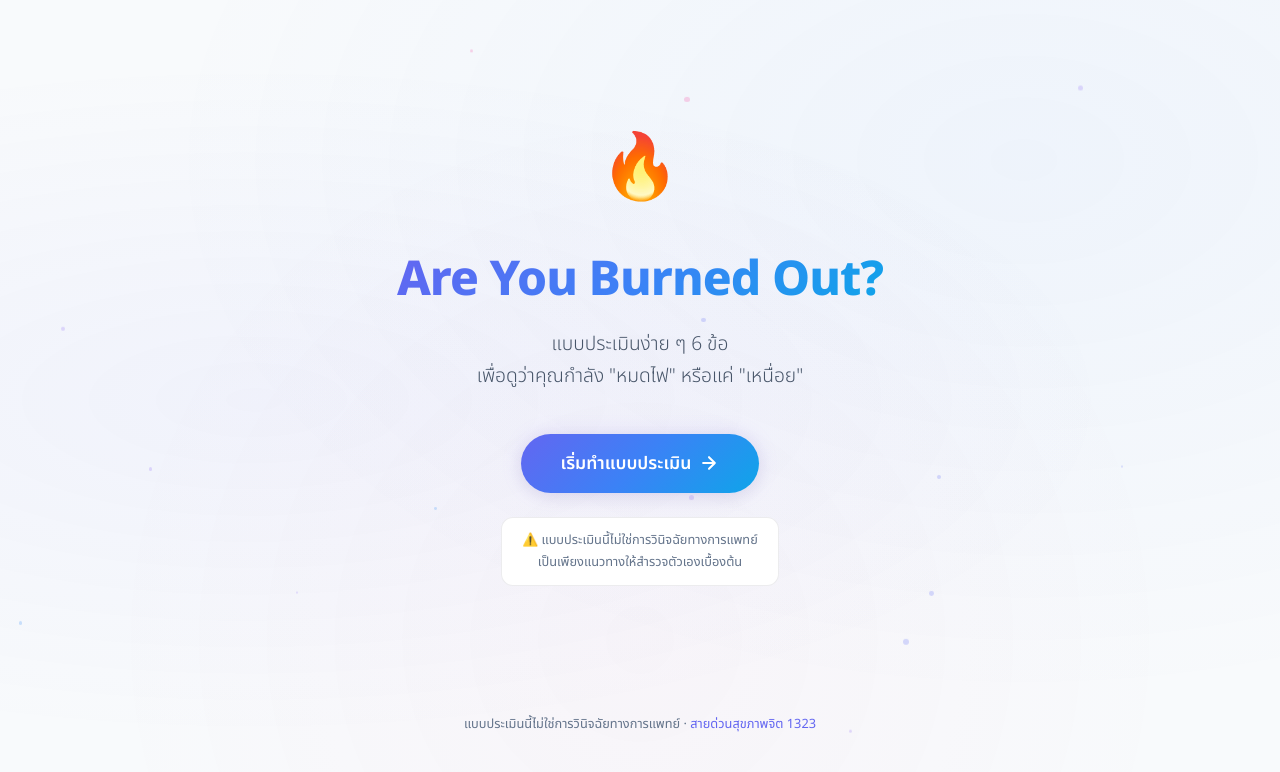
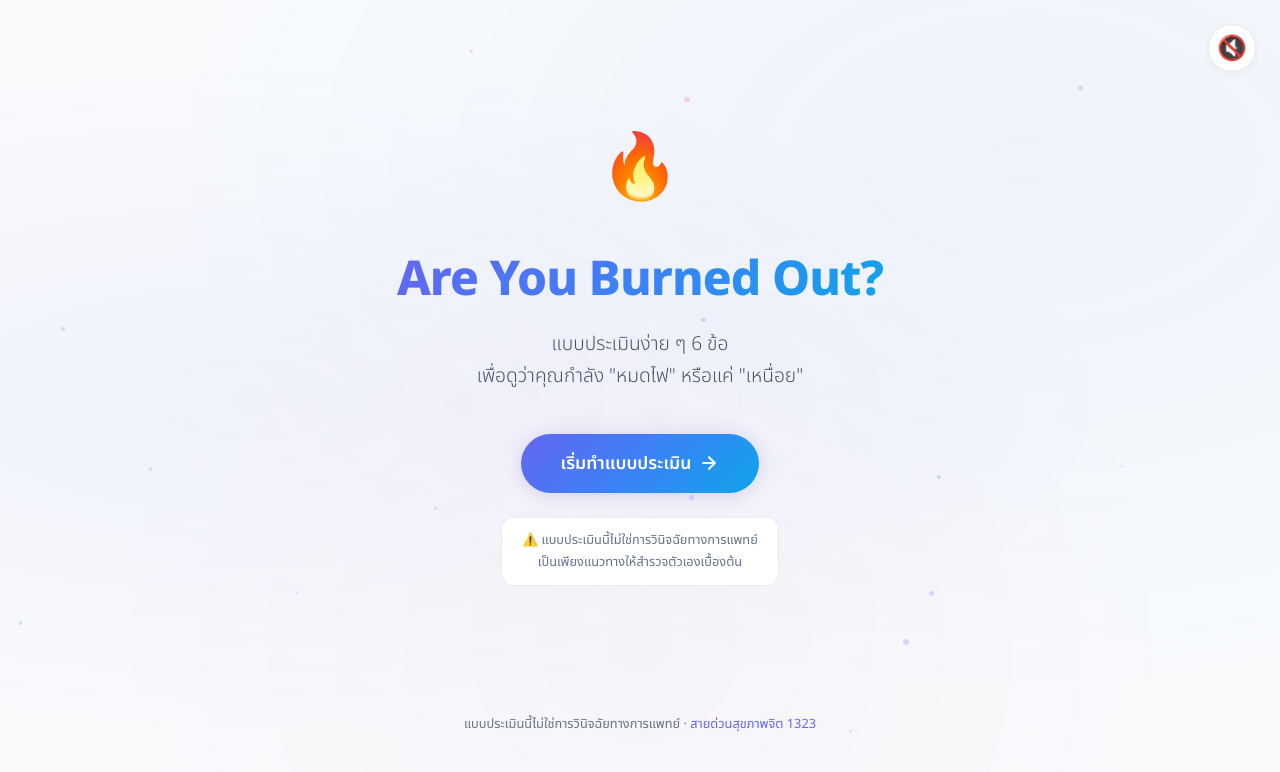
Before and after one commit to YYogurt/Areyouburnedout, a Next.js app: page / in a window 1280 px wide. Shown: the top 772 px of the page. Built offline with nearby package versions, Linux system fonts and the light colour scheme.

Commit message:
1323 link

```diff
--- a/app/globals.css
+++ b/app/globals.css
@@ -641,7 +641,36 @@ body::before {
 
 .share-btn:hover {
   transform: translateY(-2px);
-  box-shadow: var(--shadow-md), 0 0 20px rgba(167, 139, 250, 0.2);
+  box-shadow: var(--shadow-md), 0 0 20px rgba(99, 102, 241, 0.2);
+}
+
+/* ===== Music Player ===== */
+.music-player {
+  position: fixed;
+  top: 1.5rem;
+  right: 1.5rem;
+  z-index: 100;
+}
+
+.music-btn {
+  background: var(--bg-card);
+  border: 1px solid var(--border-subtle);
+  border-radius: 50%;
+  width: 48px;
+  height: 48px;
+  display: flex;
+  align-items: center;
+  justify-content: center;
+  font-size: 1.5rem;
+  cursor: pointer;
+  box-shadow: var(--shadow-sm);
+  transition: all var(--transition-fast);
+  backdrop-filter: blur(10px);
+}
+
+.music-btn:hover {
+  transform: scale(1.05);
+  box-shadow: var(--shadow-md);
 }
 
 /* ===== Footer ===== */
--- a/app/page.js
+++ b/app/page.js
@@ -1,6 +1,7 @@
 "use client";
 
-import { useState, useEffect, useCallback } from "react";
+import { useState, useEffect, useCallback, useRef } from "react";
+import html2canvas from "html2canvas";
 import { questions } from "@/data/questions";
 import { getResult } from "@/data/results";
 
@@ -78,6 +79,9 @@ export default function Home() {
 
   return (
     <main className="main-container">
+      {/* Background Music Player */}
+      <MusicPlayer />
+
       {/* Decorative particles */}
       <Particles />
 
@@ -111,7 +115,12 @@ export default function Home() {
       <footer className="footer">
         <p>
           แบบประเมินนี้ไม่ใช่การวินิจฉัยทางการแพทย์ ·{" "}
-          <a href="tel:1323" id="footer-helpline">
+          <a
+            href="https://1323alltime.camri.go.th/"
+            target="_blank"
+            rel="noopener noreferrer"
+            id="footer-helpline"
+          >
             สายด่วนสุขภาพจิต 1323
           </a>
         </p>
@@ -251,28 +260,60 @@ function QuizScreen({
 /* ===== Result Screen ===== */
 function ResultScreen({ result, totalScore, maxScore, onReset }) {
   const percentage = (totalScore / maxScore) * 100;
+  const resultRef = useRef(null);
+
+  const downloadBlob = (blob) => {
+    const url = URL.createObjectURL(blob);
+    const a = document.createElement("a");
+    a.href = url;
+    a.download = "my-burnout-result.png";
+    document.body.appendChild(a);
+    a.click();
+    document.body.removeChild(a);
+    URL.revokeObjectURL(url);
+  };
 
   const handleShare = async () => {
-    const text = `ผลประเมินความ Burnout ของฉัน: ${result.emoji} ${result.title} (${totalScore}/${maxScore} คะแนน)\n\nลองทำแบบประเมินได้ที่:`;
-    if (navigator.share) {
+    if (!resultRef.current) return;
+
+    // เปลี่ยนปุ่มเป็นสถานะกำลังโหลดได้ถ้าต้องการ แต่ที่นี่ทำให้เร็วที่สุด
+    try {
+      const canvas = await html2canvas(resultRef.current, {
+        backgroundColor: "#f8fafc", // Light theme background
+        scale: 2, // High resolution
+        windowWidth: 640,
+        useCORS: true,
+      });
+
+      canvas.toBlob(async (blob) => {
+        if (!blob) return;
+
+        const file = new File([blob], "my-burnout-result.png", { type: "image/png" });
+        const shareText = `ผลประเมินความ Burnout ของฉัน: ${result.emoji} ${result.title} (${totalScore}/${maxScore} คะแนน)\n\nลองทำแบบประเมินได้ที่:`;
+
+        // ลองใช้ Web Share API พร้อมแนบรูป
+        if (navigator.share && navigator.canShare && navigator.canShare({ files: [file] })) {
           try {
             await navigator.share({
               title: "Are You Burned Out?",
-          text: text,
-          url: window.location.href,
+              text: shareText,
+              files: [file],
             });
-      } catch {
-        // User cancelled
+          } catch (err) {
+            // User cancelled or share failed, fallback to download
+            if (err.name !== "AbortError") {
+              downloadBlob(blob);
+            }
           }
         } else {
-      try {
-        await navigator.clipboard.writeText(
-          `${text} ${window.location.href}`
-        );
-        alert("คัดลอกผลลัพธ์แล้ว!");
-      } catch {
-        // Ignore
+          // Fallback สำหรับ PC หรือ Browser ที่ไม่รองรับ Share API
+          downloadBlob(blob);
+          alert("บันทึกรูปผลลัพธ์ลงเครื่องเรียบร้อยแล้ว! สามารถนำไปแชร์ต่อได้เลยครับ");
         }
+      });
+    } catch (error) {
+      console.error("Error generating image:", error);
+      alert("เกิดข้อผิดพลาดในการสร้างรูปภาพ");
     }
   };
 
@@ -281,7 +322,7 @@ function ResultScreen({ result, totalScore, maxScore, onReset }) {
       className="result-section"
       id="result-section"
     >
-      <div className="result-card">
+      <div className="result-card" ref={resultRef}>
         {/* Glow effect */}
         <div
           className="result-glow"
@@ -363,18 +404,20 @@ function ResultScreen({ result, totalScore, maxScore, onReset }) {
           <div className="helpline-card">
             <p className="helpline-title">{result.helpline.text}</p>
             <a
-              href={`tel:${result.helpline.number}`}
+              href="https://1323alltime.camri.go.th/"
+              target="_blank"
+              rel="noopener noreferrer"
               className="helpline-number"
               id="helpline-number-link"
             >
-              {result.helpline.number}
+              สายด่วนสุขภาพจิต 1323
             </a>
             <p className="helpline-available">{result.helpline.available}</p>
           </div>
         )}
 
         {/* Actions */}
-        <div className="result-actions">
+        <div className="result-actions" data-html2canvas-ignore="true">
           <button
             className="share-btn"
             onClick={handleShare}
@@ -464,3 +507,30 @@ function Particles() {
     </>
   );
 }
+
+/* ===== Music Player ===== */
+function MusicPlayer() {
+  const [isPlaying, setIsPlaying] = useState(false);
+  const audioRef = useRef(null);
+
+  const toggleMusic = () => {
+    if (isPlaying) {
+      audioRef.current.pause();
+    } else {
+      audioRef.current.play().catch(e => {
+        console.error("Audio playback failed", e);
+        alert("กรุณาใส่ไฟล์เพลงชื่อ bgm.mp3 ไว้ในโฟลเดอร์ public/music/ ก่อนครับ");
+      });
+    }
+    setIsPlaying(!isPlaying);
+  };
+
+  return (
+    <div className="music-player">
+      <audio ref={audioRef} src="/music/bgm.mp3" loop />
+      <button className="music-btn" onClick={toggleMusic} aria-label="Toggle music" id="music-toggle-btn">
+        {isPlaying ? "🔊" : "🔇"}
+      </button>
+    </div>
+  );
+}
--- a/package.json
+++ b/package.json
@@ -9,6 +9,7 @@
     "lint": "eslint"
   },
   "dependencies": {
+    "html2canvas": "^1.4.1",
     "next": "16.2.4",
     "react": "19.2.4",
     "react-dom": "19.2.4"
```
Also changed, not shown: public/music/README.txt (added), 1 other file (tests, documents, lock files or other folders). Lines whose indentation alone changed are shown as unchanged.
